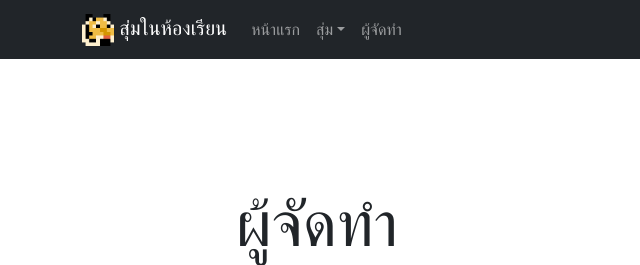
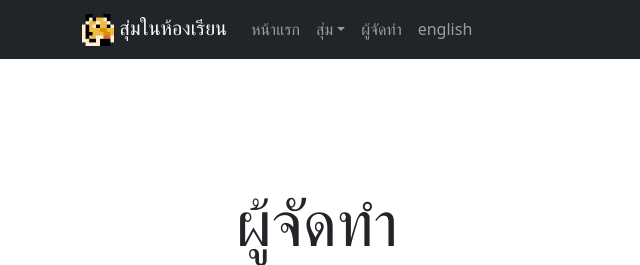
Before and after one commit to nitchakunnnn/randominclass, a plain HTML site: page about.html in a window 1280 px wide. Shown: the top 265 px of the page, 0-640 px from the left. Drawn offline with nearby package versions, Linux system fonts and the light colour scheme.

Commit message:
fix: link

```diff
--- a/about.html
+++ b/about.html
@@ -47,6 +47,9 @@
 					</li>
 					<li class="nav-item">
 						<a class="nav-link" href="about.html">ผู้จัดทำ</a>
+					</li>
+					<li class="nav-item">
+						<a class="nav-link" href="en/index.html">english</a>
 					</li>
 				</ul>
 			</div>
```
Also changed, not shown: group.html (+3 -0 lines), index.html (+3 -0 lines), seat.html (+3 -0 lines), sequence.html (+3 -0 lines).
